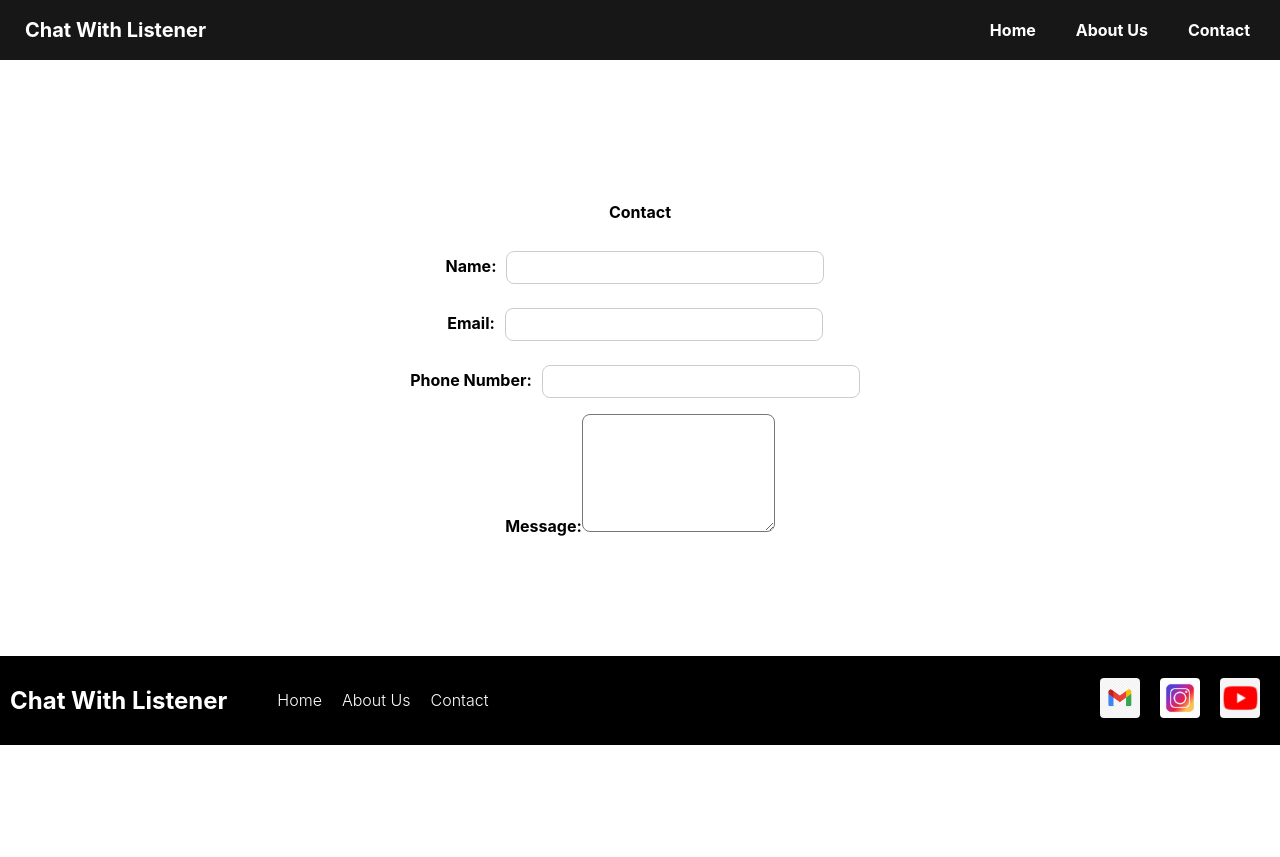
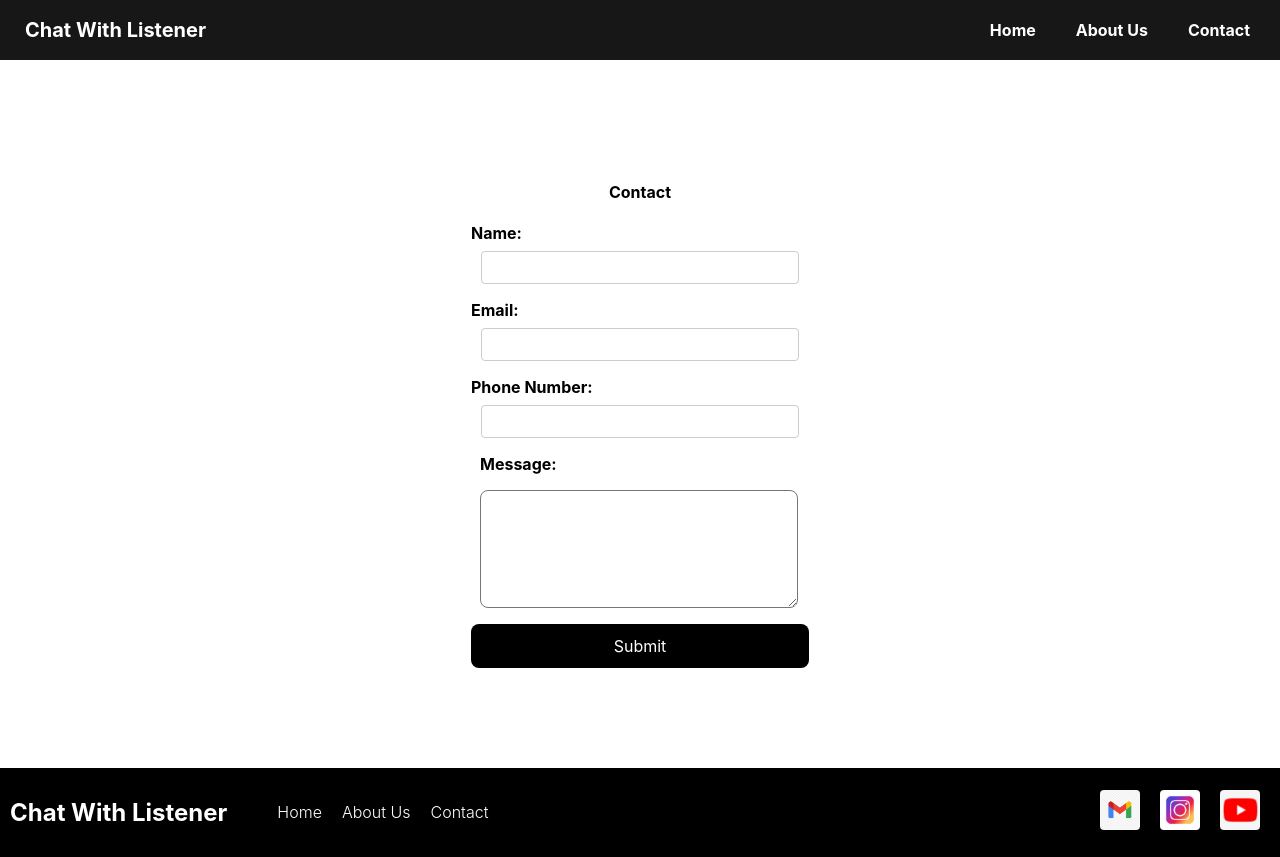
Before and after one commit to borgward-technology/chat-with-listeners, a React (Vite) app in the folder frontend/: page /contact in a window 1280 px wide. Before the commit the page ends 800 px from the top, so only its background shows below. Built offline with nearby package versions, Linux system fonts and the light colour scheme.

Commit message:
done with contact form

```diff
--- a/frontend/src/pages/contact/contact_us.css
+++ b/frontend/src/pages/contact/contact_us.css
@@ -1,5 +1,5 @@
 .contact_us_main{
-    height: 74.5vh;
+    height: 88.5vh;
     max-width: 70%;
     display: flex;
     align-items: center;
@@ -10,16 +10,14 @@
 }
 
 .input_field{
-    border-radius: 8px;
+    border-radius: 4px;
     max-width: 40%;
     padding: 8px;
     margin-bottom: 16px;
-
 }
 
 .contact_us_content{
     height: 74.5vh;
-    max-width: 70%;
     display: flex;
     align-items: center;
     flex-direction: column;
@@ -29,5 +27,32 @@
 }
 
 .label_and_input {
+    display: flex;
+    flex-direction: column;
+    align-items: start;
+}
+
+.input_field_message{
+    /* display: flex;
+    margin: 8px;
+    border-radius: 4px;
+    padding: 8px;
+    margin-bottom: 16px;
+    height:"100px",  */
+    border-radius: 8px;
+   width: 300px;
+    padding: 8px;
+    margin: 16px 0px;
+    height: 100px;
+    resize: vertical;
+}
+
+.submit_button {
+    border-radius: 8px;
+    cursor: pointer;
+    background-color: black;
+    color: white;
+    width: 100%;
+    padding: 12px 0;
 
 }
--- a/frontend/src/pages/contact/contact_us.tsx
+++ b/frontend/src/pages/contact/contact_us.tsx
@@ -1,6 +1,14 @@
+import { useState } from "react";
 import "../contact/contact_us.css";
 
 const ContactUs = () => {
+
+    const [name, setName] = useState('');
+    const [email, setEmail] = useState('');
+    const [phoneNo, setPhoneNo] = useState('');
+    const [message, setMessage] = useState('');
+
+
     return (
         <div className="contact_us_main">
 
@@ -11,18 +19,32 @@ const ContactUs = () => {
 
                     <div className="label_and_input">
                         <label htmlFor="name">Name:</label>
-                        <input type="text" className="input_field" id="name" name="name" />
+                        <input type="text" className="input_field" id="name" name="name" value={name} onChange={(e) => {setName(e.target.value)}}/>
                     </div>
 
-                    <div> <label htmlFor="email">Email:</label>
-                    <input type="email" className="input_field" id="email" name="email" /> </div>
+                    <div className="label_and_input">
+                        <label htmlFor="email">Email:</label>
+                        <input type="email" className="input_field" id="email" name="email" value={email} onChange={(e) => {setEmail(e.target.value)}}/>
+                    </div>
 
-                    <div> <label htmlFor="phone">Phone Number:</label>
-                    <input type="tel" id="phone" className="input_field" name="phone" /> </div>
+                    <div className="label_and_input">
+                        <label htmlFor="phone">Phone Number:</label>
+                        <input type="tel" id="phone" className="input_field" name="phone" value={phoneNo} onChange={(e) => {setPhoneNo(e.target.value)}}/>
+                    </div>
 
-                    <div>  <label htmlFor="message">Message:</label>
-                    <textarea id="message" name="message" rows={5} style={({height:"100px", resize:"vertical", borderRadius:"8px", padding:"8px"})}></textarea> </div>
+                    <div style={({display:"flex",  flexDirection:"column", alignItems:"start", width:"320px"})}>
+                        <label htmlFor="message">Message:</label>
+                        <textarea id="message" name="message" rows={5} className="input_field_message" value={message} onChange={(e) => {setMessage(e.target.value)}}></textarea>
+                    </div>
 
+                    <div className="submit_button" onClick={() => {
+                        console.log("NAME   ===     "+ name);
+                        console.log("EMAIL   ===     "+ email);
+                        console.log("PHONE NO   ===     "+ phoneNo);
+                        console.log("MESSAGE   ===     "+ message);
+                    }}>
+                        Submit
+                    </div>
 
             </div>
 
```
